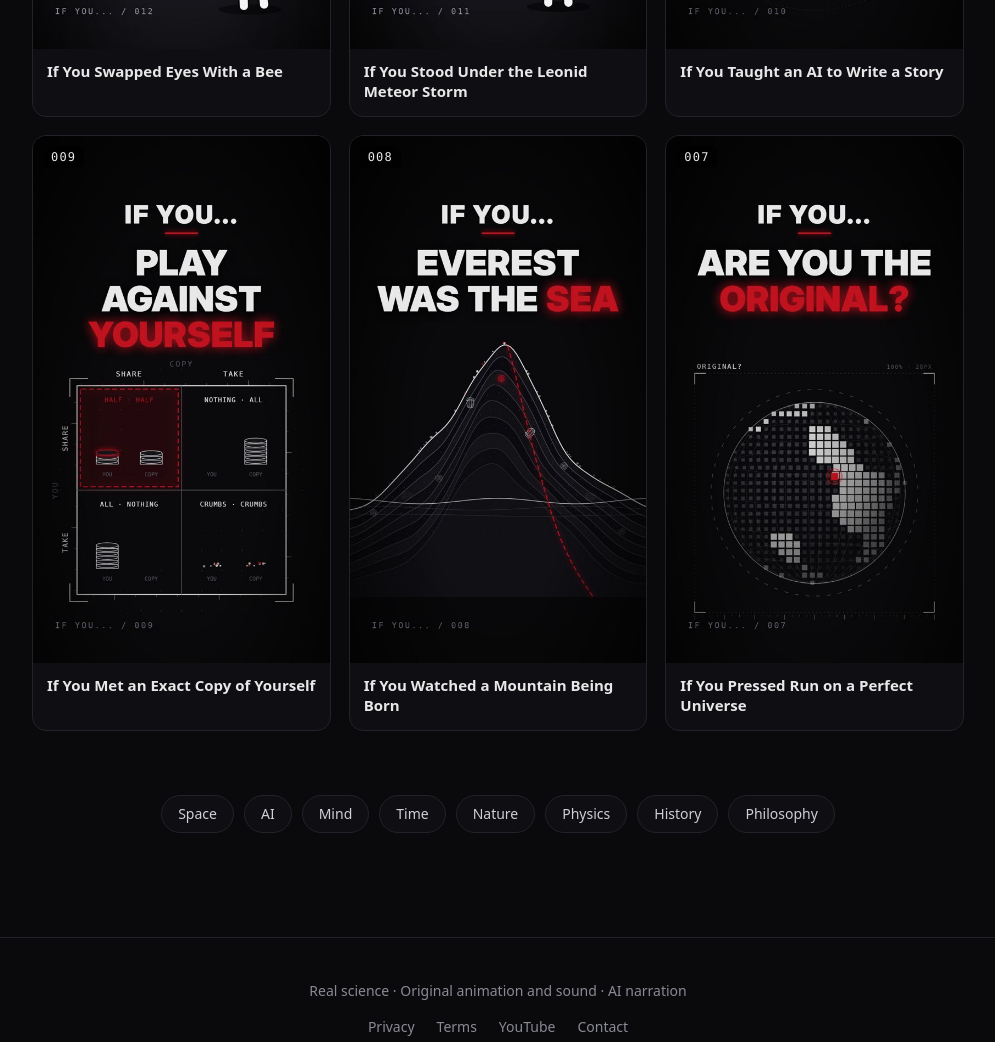
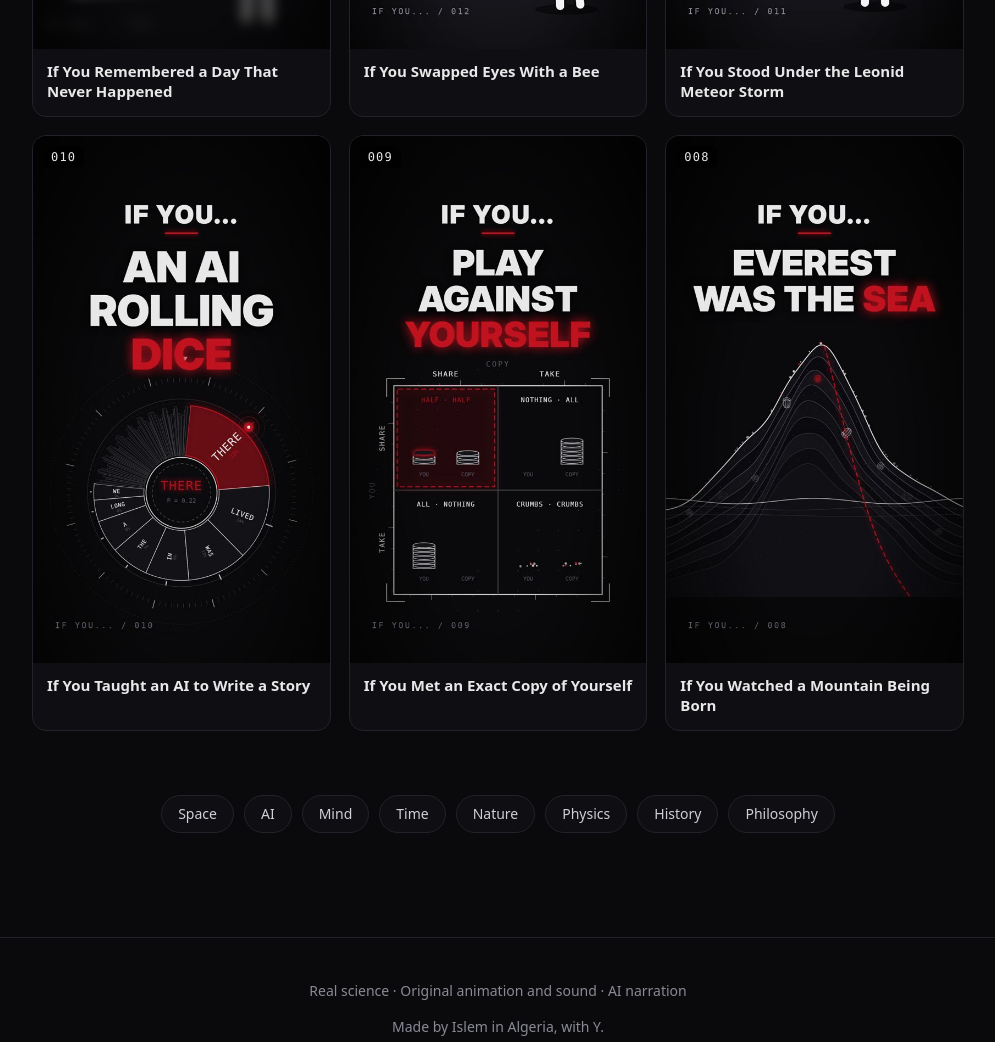
Before and after one commit to islemmenzer1-jpg/ifyou, a plain HTML site: page index.html in a window 1280 px wide. Shown: the part 1160-2202 px from the top of the page, without its empty margins (142-1137 px from the left). Drawn offline with Linux system fonts and the light colour scheme; animation ran at ten frames a second.

Commit message:
Update latest episodes (013)

```diff
--- a/episodes.json
+++ b/episodes.json
@@ -1,4 +1,11 @@
 [
+ {
+  "num": "013",
+  "title": "If You Remembered a Day That Never Happened",
+  "thumb": "img/ep013.jpg",
+  "url": "https://youtube.com/shorts/1XJBDn89PfM?feature=share",
+  "publish_at": "2026-11-19T12:00:00-05:00"
+ },
  {
   "num": "012",
   "title": "If You Swapped Eyes With a Bee",
@@ -33,12 +40,5 @@
   "thumb": "img/ep008.jpg",
   "url": "https://youtube.com/shorts/jD4R032CMDw?feature=share",
   "publish_at": "2026-11-14T12:00:00-05:00"
- },
- {
-  "num": "007",
-  "title": "If You Pressed Run on a Perfect Universe",
-  "thumb": "img/ep007.jpg",
-  "url": "https://youtube.com/shorts/hnMZkL0SS6g?feature=share",
-  "publish_at": "2026-11-13T12:00:00-05:00"
  }
 ]
--- a/index.html
+++ b/index.html
@@ -44,6 +44,7 @@
 
 <footer>
   <p class="muted small">Real science · Original animation and sound · AI narration</p>
+  <p class="muted small">Made by Islem in Algeria, with Y.</p>
   <div class="links">
     <a href="privacy.html">Privacy</a>
     <a href="terms.html">Terms</a>
```
Also changed, not shown: img/ep013.jpg (added).
